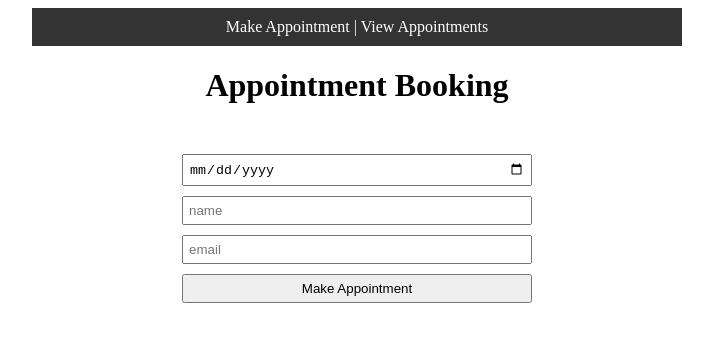
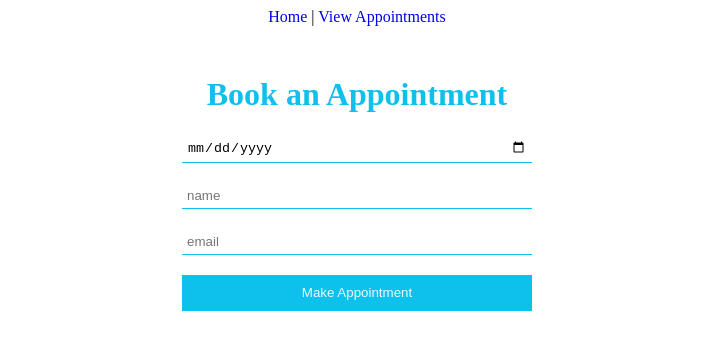
Before and after one commit to Lekkyjay/mean-appointments, an Angular app in the folder app/: page / in a window 1280 px wide. Shown: the top 350 px of the page, without its empty margins (283-996 px from the left). Built offline with nearby package versions, Linux system fonts and the light colour scheme.

Commit message:
Added styles and cleaned up comments

```diff
--- a/app/src/app/app.component.html
+++ b/app/src/app/app.component.html
@@ -1,5 +1,4 @@
 <div class="container">
   <app-header></app-header>
-  <h1>Appointment Booking</h1>
   <router-outlet></router-outlet>
 </div>
--- a/app/src/app/appointment-list/appointment-list.component.css
+++ b/app/src/app/appointment-list/appointment-list.component.css
@@ -1,7 +1,45 @@
+.appointment-list-container {
+  display: flex;
+  flex-direction: column;
+  min-width: 750px;
+}
+
+.appointment-list-container h1 {
+  color: rgb(14, 192, 236);;
+}
+
+.appointment-list-header {
+  width: 100%;
+  display: flex;
+  justify-content: space-between;
+  background: rgb(14, 192, 236);
+  color: aliceblue;
+}
+
+.appointment-list-header div {
+  width: 100%;
+  padding: 10px;
+  box-sizing: border-box;
+  font-size: 1.2rem;
+}
+
 .appointment-list {
+  width: 100%;
   display: flex;
-  width: 650px;
   justify-content: space-between;
+}
+
+.appointment-list:nth-child(even) {
+  background: rgb(236, 239, 243);
+}
+
+.appointment-list div {
+  width: 100%;
   padding: 10px;
-  margin: 0 auto;
+  box-sizing: border-box;
 }
+
+.appointment-list .cancel {
+  color: red;
+  cursor: pointer;
+}
--- a/app/src/app/appointment-list/appointment-list.component.html
+++ b/app/src/app/appointment-list/appointment-list.component.html
@@ -1,5 +1,15 @@
-<div class="appointment-list" *ngFor="let appointment of appointments">
-  <div class="name">{{ appointment.name }}</div>
-  <div class="email">{{ appointment.email }}</div>
-  <div class="date">{{ appointment.appointmentDate | date: 'yyyy/MM/dd' }}</div>
+<div class="appointment-list-container">
+  <h1>Appointment Bookings</h1>
+  <div class="appointment-list-header">
+    <div class="name">Name</div>
+    <div class="email">Email</div>
+    <div class="date">Appointment Date</div>
+    <div class="cancel">Cancel</div>
+  </div>
+  <div class="appointment-list" *ngFor="let appointment of appointments">
+    <div class="name">{{ appointment.name }}</div>
+    <div class="email">{{ appointment.email }}</div>
+    <div class="date">{{ appointment.appointmentDate | date: 'yyyy/MM/dd' }}</div>
+    <div class="cancel">x</div>
+  </div>
 </div>
--- a/app/src/app/appointment/appointment.component.css
+++ b/app/src/app/appointment/appointment.component.css
@@ -1,6 +1,10 @@
 .form-container {
   margin: 50px auto;
   max-width: 350px;
+}
+
+.form-container h1 {
+  color: rgb(14, 192, 236);
 }
 
 form {
@@ -10,5 +14,13 @@ form {
 
 .form input {
   padding: 5px;
-  margin-bottom: 10px;
+  margin-bottom: 20px;
+  border: none;
+  border-bottom: 1px solid rgb(14, 192, 236);
 }
+
+.form input[type=submit] {
+  background: rgb(14, 192, 236);
+  color: aliceblue;
+  padding: 10px 0;
+}
--- a/app/src/app/appointment/appointment.component.html
+++ b/app/src/app/appointment/appointment.component.html
@@ -1,4 +1,5 @@
 <div class="form-container">
+  <h1>Book an Appointment</h1>
   <form class="form" (ngSubmit)="createAppointment()">
     <input type="date" name="appointmentDate" [(ngModel)]="appointmentDate" placeholder="Choose a date">
     <input type="text" name="name" [(ngModel)]="name" placeholder="name">
--- a/app/src/app/header/header.component.css
+++ b/app/src/app/header/header.component.css
@@ -1,11 +1,7 @@
-.header {
-  background: #333;
-  color: #fff;
-  text-align: center;
-  padding: 10px;
+.header a {
+  text-decoration: none;
 }
 
-.header a {
-  color: #fff;
-  text-decoration: none;
+.header a:hover {
+  color: rgb(14, 192, 236);
 }
--- a/app/src/app/header/header.component.html
+++ b/app/src/app/header/header.component.html
@@ -1,5 +1,5 @@
 <header class="header">
   <nav>
-    <a routerLink="/">Make Appointment</a> | <a routerLink="/appointment-list">View Appointments</a>
+    <a routerLink="/">Home</a> | <a routerLink="/appointment-list">View Appointments</a>
   </nav>
 </header>
```
Also changed, not shown: app/src/app/appointment-list/appointment-list.component.ts (+24 -0 lines), app/src/app/appointments.service.ts (+0 -12 lines).
